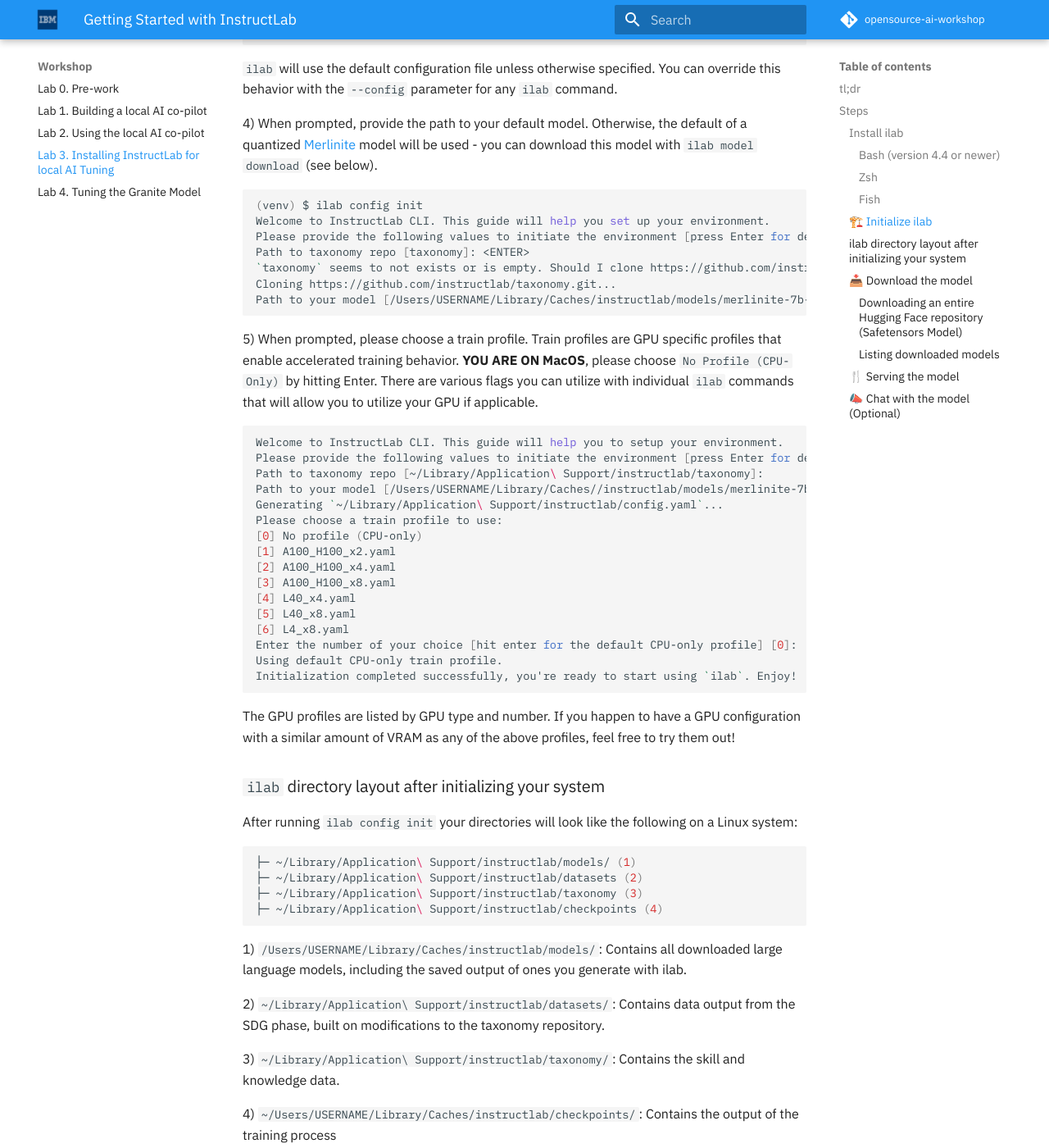
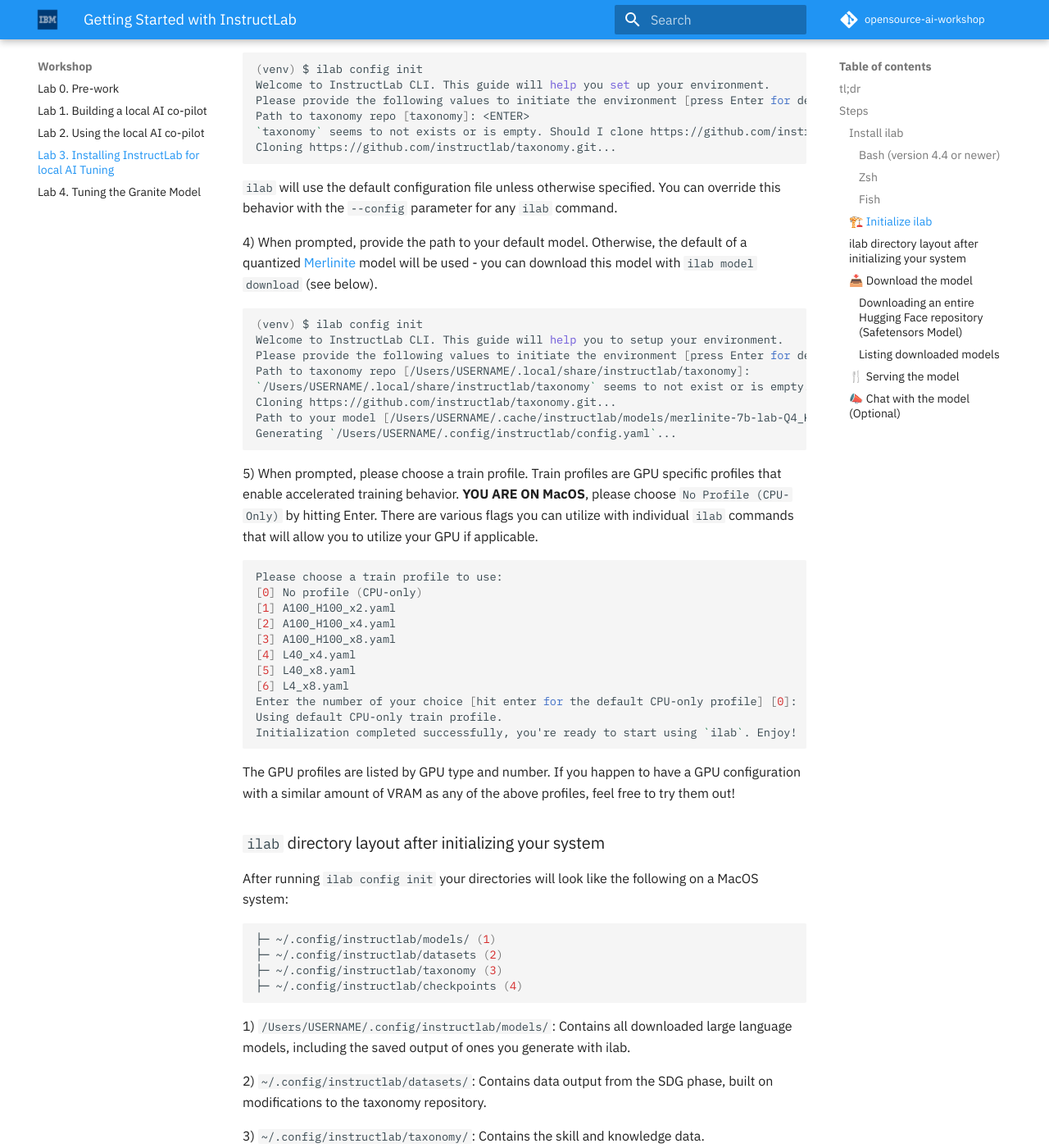
Before and after one commit to IBM/opensource-ai-workshop, an MkDocs documentation site: the page built from docs/lab-3/README.md, in a window 1280 px wide and 1400 px high, scrolled down 4438 px. Shown: the whole window at 82% size. Built offline with MkDocs 1.6.1 and Material for MkDocs 9.7.7, drawn with Linux system fonts in a browser that asks for light colours; comment, search, counter and statistics services are not loaded; some of the changed text lies outside the part shown.

Commit message:
Oct 9th updates, 0.19 updates.
Updates :)

Signed-off-by: JJ Asghar <awesome@ibm.com>

````diff
--- a/docs/lab-3/README.md
+++ b/docs/lab-3/README.md
@@ -25,12 +30,12 @@
     These steps will pull down a premade `qna.yaml` so you can do a local build. Skip the `wget`, `mv`, and `ilab taxonomy diff` if you don't want to do this.
 
 ```bash
-python3.11 -m venv venv-instructlab-0.18-3.11
-source venv-instructlab-0.18-3.11/bin/activate
+python3.11 -m venv venv-instructlab
+source venv-instructlab/bin/activate
 pip install 'instructlab[mps]'
 which ilab
 ilab config init
-cd ~/Library/Application\ Support/instructlab/
+cd ~/.config/instructlab/
 mkdir -p taxonomy/knowledge/astronomy/constellations/Phoenix/
 wget https://raw.githubusercontent.com/instructlab/taxonomy/26b3fe21ccbb95adc06fe8ce76c7c18559e8dd05/knowledge/science/astronomy/constellations/phoenix/qna.yaml
 mv qna.yaml taxonomy/knowledge/astronomy/constellations/Phoenix/
@@ -210,22 +215,18 @@
 
    ```shell
    (venv) $ ilab config init
-   Welcome to InstructLab CLI. This guide will help you set up your environment.
+   Welcome to InstructLab CLI. This guide will help you to setup your environment.
    Please provide the following values to initiate the environment [press Enter for defaults]:
-   Path to taxonomy repo [taxonomy]: <ENTER>
-   `taxonomy` seems to not exists or is empty. Should I clone https://github.com/instructlab/taxonomy.git for you? [y/N]: y
+   Path to taxonomy repo [/Users/USERNAME/.local/share/instructlab/taxonomy]:
+   `/Users/USERNAME/.local/share/instructlab/taxonomy` seems to not exist or is empty. Should I clone https://github.com/instructlab/taxonomy.git for you? [Y/n]: y
    Cloning https://github.com/instructlab/taxonomy.git...
-   Path to your model [/Users/USERNAME/Library/Caches/instructlab/models/merlinite-7b-lab-Q4_K_M.gguf]: <ENTER>
+   Path to your model [/Users/USERNAME/.cache/instructlab/models/merlinite-7b-lab-Q4_K_M.gguf]: y
+   Generating `/Users/USERNAME/.config/instructlab/config.yaml`...
    ```
 
 5) When prompted, please choose a train profile. Train profiles are GPU specific profiles that enable accelerated training behavior. **YOU ARE ON MacOS**, please choose `No Profile (CPU-Only)` by hitting Enter. There are various flags you can utilize with individual `ilab` commands that will allow you to utilize your GPU if applicable.
 
    ```shell
-   Welcome to InstructLab CLI. This guide will help you to setup your environment.
-   Please provide the following values to initiate the environment [press Enter for defaults]:
-   Path to taxonomy repo [~/Library/Application\ Support/instructlab/taxonomy]:
-   Path to your model [/Users/USERNAME/Library/Caches//instructlab/models/merlinite-7b-lab-Q4_K_M.gguf]:
-   Generating `~/Library/Application\ Support/instructlab/config.yaml`...
    Please choose a train profile to use:
    [0] No profile (CPU-only)
    [1] A100_H100_x2.yaml
@@ -243,22 +244,22 @@
 
 ### `ilab` directory layout after initializing your system
 
-After running `ilab config init` your directories will look like the following on a Linux system:
+After running `ilab config init` your directories will look like the following on a MacOS system:
 
 ```shell
-├─ ~/Library/Application\ Support/instructlab/models/ (1)
-├─ ~/Library/Application\ Support/instructlab/datasets (2)
-├─ ~/Library/Application\ Support/instructlab/taxonomy (3)
-├─ ~/Library/Application\ Support/instructlab/checkpoints (4)
+├─ ~/.config/instructlab/models/ (1)
+├─ ~/.config/instructlab/datasets (2)
+├─ ~/.config/instructlab/taxonomy (3)
+├─ ~/.config/instructlab/checkpoints (4)
 ```
 
-1) `/Users/USERNAME/Library/Caches/instructlab/models/`: Contains all downloaded large language models, including the saved output of ones you generate with ilab.
+1) `/Users/USERNAME/.config/instructlab/models/`: Contains all downloaded large language models, including the saved output of ones you generate with ilab.
 
-2) `~/Library/Application\ Support/instructlab/datasets/`: Contains data output from the SDG phase, built on modifications to the taxonomy repository.
+2) `~/.config/instructlab/datasets/`: Contains data output from the SDG phase, built on modifications to the taxonomy repository.
 
-3) `~/Library/Application\ Support/instructlab/taxonomy/`: Contains the skill and knowledge data.
+3) `~/.config/instructlab/taxonomy/`: Contains the skill and knowledge data.
 
-4) `~/Users/USERNAME/Library/Caches/instructlab/checkpoints/`: Contains the output of the training process
+4) `~/Users/USERNAME/.config/instructlab/checkpoints/`: Contains the output of the training process
 
 ### 📥 Download the model
 
@@ -272,9 +273,9 @@
 
 ```shell
 (venv) $ ilab model download
-Downloading model from Hugging Face: instructlab/merlinite-7b-lab-GGUF@main to /Users/USERNAME/Library/Caches/instructlab/models...
+Downloading model from Hugging Face: instructlab/merlinite-7b-lab-GGUF@main to /Users/USERNAME/.config/instructlab/models...
 ...
-INFO 2024-08-01 15:05:48,464 huggingface_hub.file_download:1893: Download complete. Moving file to /Users/USERNAME/Library/Caches/instructlab/models/merlinite-7b-lab-Q4_K_M.gguf
+INFO 2024-08-01 15:05:48,464 huggingface_hub.file_download:1893: Download complete. Moving file to /Users/USERNAME/.config/instructlab/models/merlinite-7b-lab-Q4_K_M.gguf
 ```
 
 !!! note
````
Also changed, not shown: other parts of docs/lab-3/README.md (+5 -0 lines), docs/README.md (+4 -6 lines), docs/lab-1/README.md (+4 -3 lines), docs/lab-2/README.md (+20 -6 lines), docs/pre-work/README.md (+9 -0 lines).
